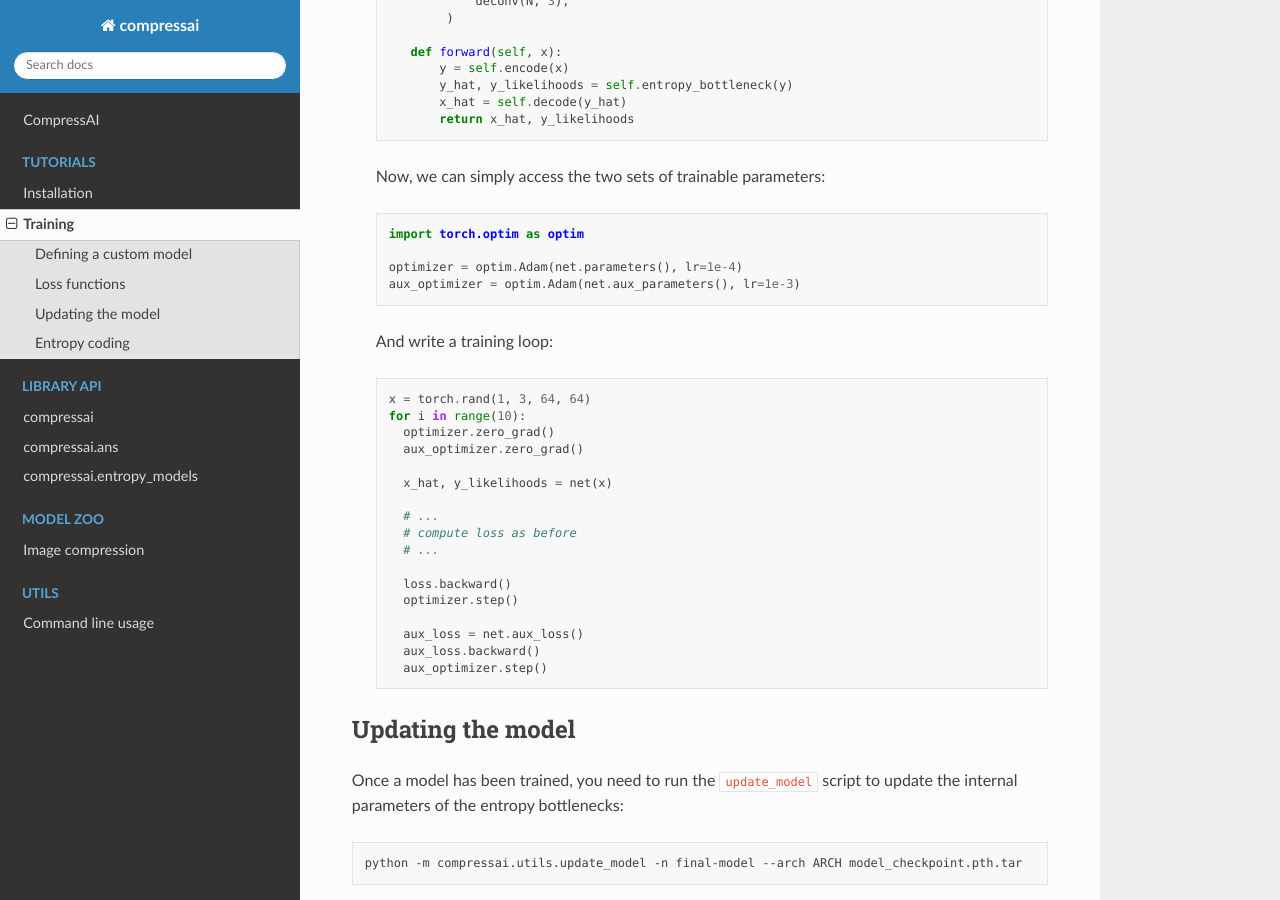
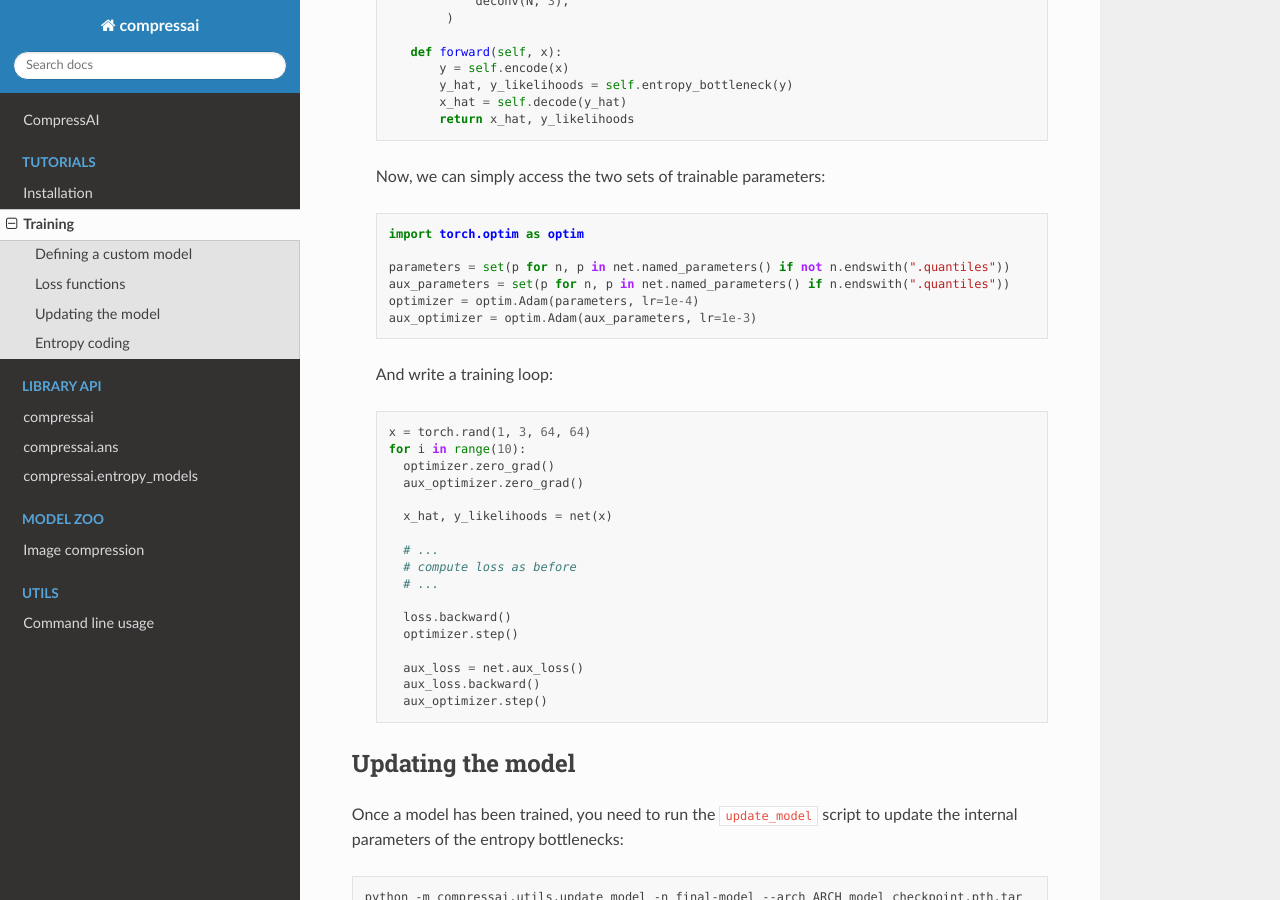
Before and after one commit to InterDigitalInc/CompressAI, a Sphinx documentation site: the page built from docs/source/tutorial_train.rst, in a window 1280 px wide and 900 px high, scrolled down 2690 px. Built offline with Sphinx 7.4.7 and the Read the Docs theme 2.0.0, drawn with Linux system fonts in a browser that asks for light colours; pages that are not in the unit, such as notebooks, are missing from menus.

Commit message:
Update tutorial

```diff
--- a/docs/source/tutorial_train.rst
+++ b/docs/source/tutorial_train.rst
@@ -168,9 +168,10 @@ Loss functions
 
     import torch.optim as optim
 
-    optimizer = optim.Adam(net.parameters(), lr=1e-4)
-    aux_optimizer = optim.Adam(net.aux_parameters(), lr=1e-3)
-
+    parameters = set(p for n, p in net.named_parameters() if not n.endswith(".quantiles"))
+    aux_parameters = set(p for n, p in net.named_parameters() if n.endswith(".quantiles"))
+    optimizer = optim.Adam(parameters, lr=1e-4)
+    aux_optimizer = optim.Adam(aux_parameters, lr=1e-3)
 
   And write a training loop:
 
```
